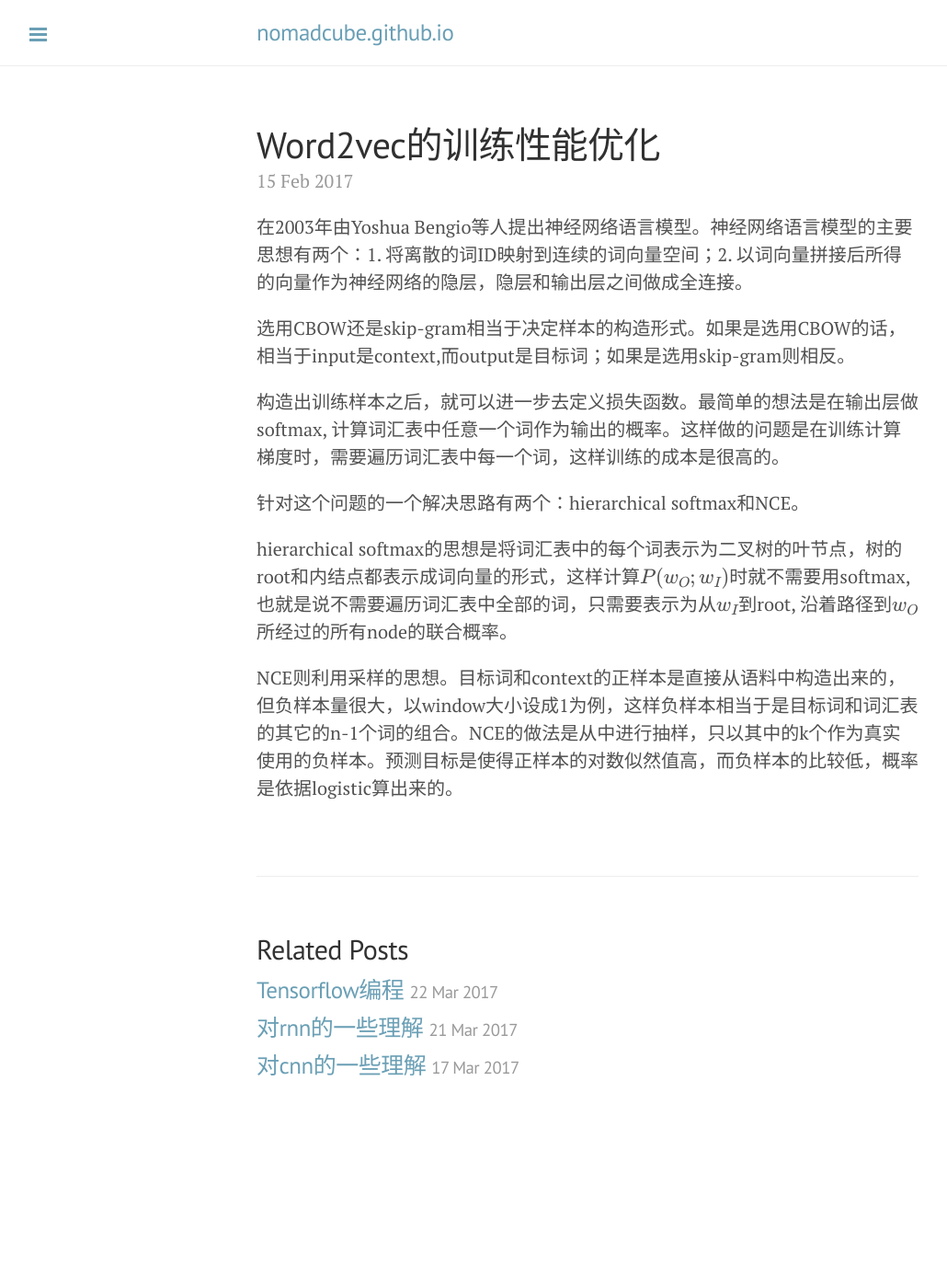
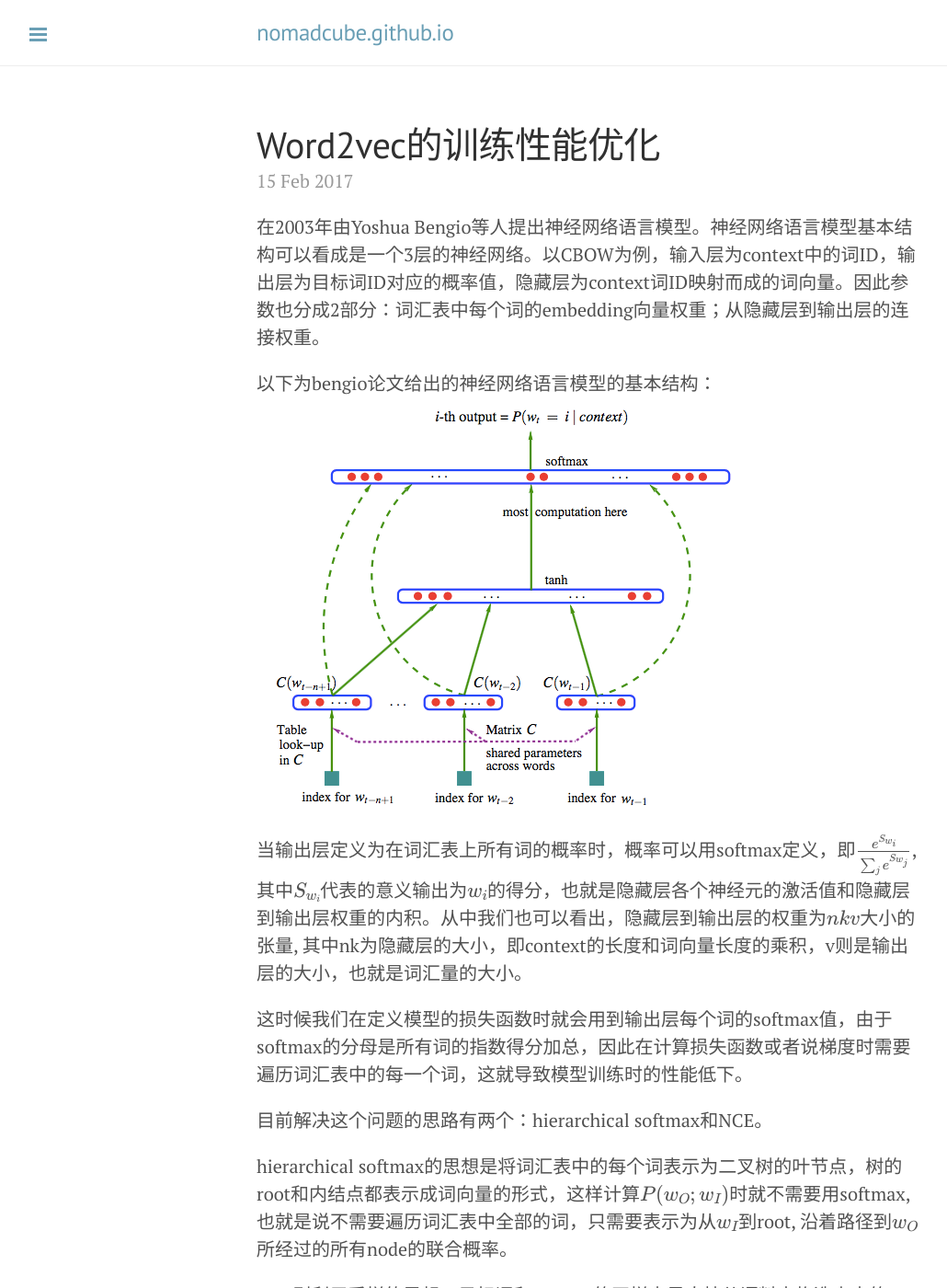
Before and after one commit to nomadcube/nomadcube.github.io, a Jekyll site: the page built from _posts/2017-02-15-word2vec的训练性能优化.md, in a window 1280 px wide and 1400 px high. Shown: the whole window at 92% size, without its empty margins (1-1031 px from the left). Built offline with Jekyll 4.4.1, drawn with Linux system fonts in a browser that asks for light colours; formulas are drawn with MathJax 3; comment, search, counter and statistics services are not loaded.

Commit message:
新文章

```diff
--- a/_posts/2017-02-15-word2vec的训练性能优化.md
+++ b/_posts/2017-02-15-word2vec的训练性能优化.md
@@ -3,13 +3,16 @@
 tags: 神经网络
 ---
 
-在2003年由Yoshua Bengio等人提出神经网络语言模型。神经网络语言模型的主要思想有两个：1. 将离散的词ID映射到连续的词向量空间；2. 以词向量拼接后所得的向量作为神经网络的隐层，隐层和输出层之间做成全连接。
+在2003年由Yoshua Bengio等人提出神经网络语言模型。神经网络语言模型基本结构可以看成是一个3层的神经网络。以CBOW为例，输入层为context中的词ID，输出层为目标词ID对应的概率值，隐藏层为context词ID映射而成的词向量。因此参数也分成2部分：词汇表中每个词的embedding向量权重；从隐藏层到输出层的连接权重。
 
-选用CBOW还是skip-gram相当于决定样本的构造形式。如果是选用CBOW的话，相当于input是context,而output是目标词；如果是选用skip-gram则相反。
+以下为bengio论文给出的神经网络语言模型的基本结构：
+![word2vec_bengio](/public/word2vec_bengio.png)
 
-构造出训练样本之后，就可以进一步去定义损失函数。最简单的想法是在输出层做softmax, 计算词汇表中任意一个词作为输出的概率。这样做的问题是在训练计算梯度时，需要遍历词汇表中每一个词，这样训练的成本是很高的。
+当输出层定义为在词汇表上所有词的概率时，概率可以用softmax定义，即$$\frac{e^{S_{w_i}}}{\sum_j e^{S_{w_j}}}$$, 其中$$S_{w_i}$$代表的意义输出为$$w_i$$的得分，也就是隐藏层各个神经元的激活值和隐藏层到输出层权重的内积。从中我们也可以看出，隐藏层到输出层的权重为$$nkv$$大小的张量, 其中nk为隐藏层的大小，即context的长度和词向量长度的乘积，v则是输出层的大小，也就是词汇量的大小。
 
-针对这个问题的一个解决思路有两个：hierarchical softmax和NCE。
+这时候我们在定义模型的损失函数时就会用到输出层每个词的softmax值，由于softmax的分母是所有词的指数得分加总，因此在计算损失函数或者说梯度时需要遍历词汇表中的每一个词，这就导致模型训练时的性能低下。
+
+目前解决这个问题的思路有两个：hierarchical softmax和NCE。
 
 hierarchical softmax的思想是将词汇表中的每个词表示为二叉树的叶节点，树的root和内结点都表示成词向量的形式，这样计算$$P(w_O;w_I)$$时就不需要用softmax, 也就是说不需要遍历词汇表中全部的词，只需要表示为从$$w_I$$到root, 沿着路径到$$w_O$$所经过的所有node的联合概率。
 
```
Also changed, not shown: _posts/2017-03-22-tensorflow编程.md (+0 -2 lines), public/test_pic.png (deleted), public/word2vec_bengio.png (added).
